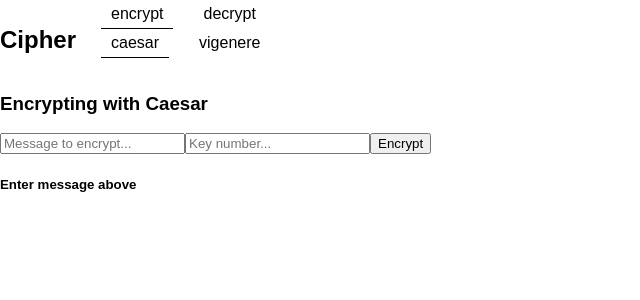
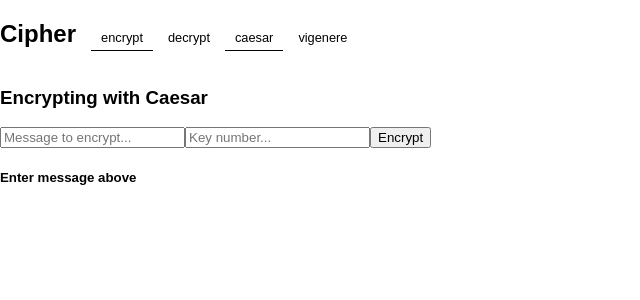
Before and after one commit to ReidasaurusRex/react-crypto, a React (Create React App) app: page / in a window 1280 px wide. Shown: the top 300 px of the page, without its empty margins (0-640 px from the left). Built offline with nearby package versions, Linux system fonts and the light colour scheme.

Commit message:
Added spacing and inline-block to cipherSelect and cryptSelect

```diff
--- a/src/App/Header/CipherSelect/CipherSelect.js
+++ b/src/App/Header/CipherSelect/CipherSelect.js
@@ -1,5 +1,6 @@
 import React, { Component } from 'react';
 import Button from '../../../Button/Button';
+import '../Selectors.css'
 
 const ciphers = ['caesar', 'vigenere'];
 
@@ -21,7 +22,7 @@ class CipherSelect extends Component {
       return (<Button key={index} handleClick={self.handleButtonClick} status={self.cipherSelected(cipher)}>{cipher}</Button>);
     });
     return (
-      <div>
+      <div className='c-selectors'>
         {selectors}
       </div>
     );
--- a/src/App/Header/CryptSelect/CryptSelect.js
+++ b/src/App/Header/CryptSelect/CryptSelect.js
@@ -21,7 +21,7 @@ class CryptSelect extends Component {
       return(<Button key={index} handleClick={self.handleButtonClick} status={self.cryptSelected(crypt)}>{crypt}</Button>);
     });
     return (
-      <div>
+      <div className='c-selectors'>
         {selectors}
       </div>
     );
--- a/src/App/Header/Header.css
+++ b/src/App/Header/Header.css
@@ -3,5 +3,5 @@
 }
 
 .c-header__title {
-  margin-right: 25px;
+  margin-right: 15px;
 }
--- /dev/null
+++ b/src/App/Header/Selectors.css
@@ -0,0 +1,3 @@
+.c-selectors {
+  display: inline-block;
+}
--- a/src/Button/Button.css
+++ b/src/Button/Button.css
@@ -1,8 +1,9 @@
 .button {
   background: none;
   border: none;
-  font-size: 1em;
-  margin-right: 20px;
+  display: inline-block;
+  font-size: 0.8em;
+  margin-right: 5px;
   padding: 5px 10px;
 
 }
```
